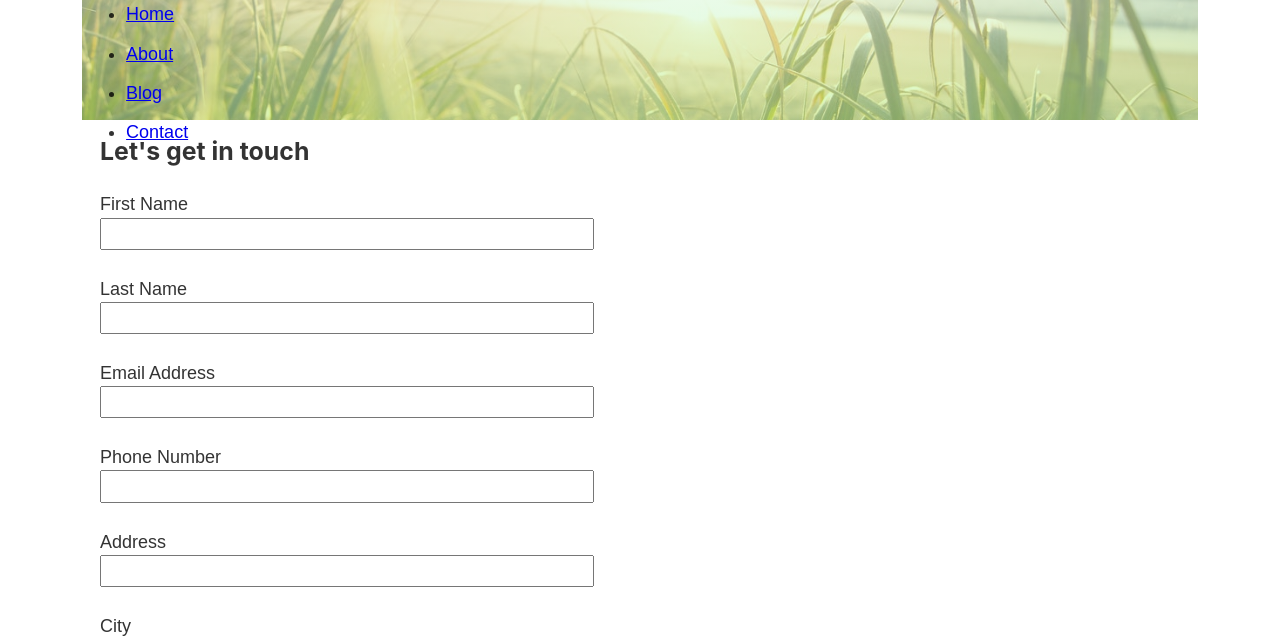
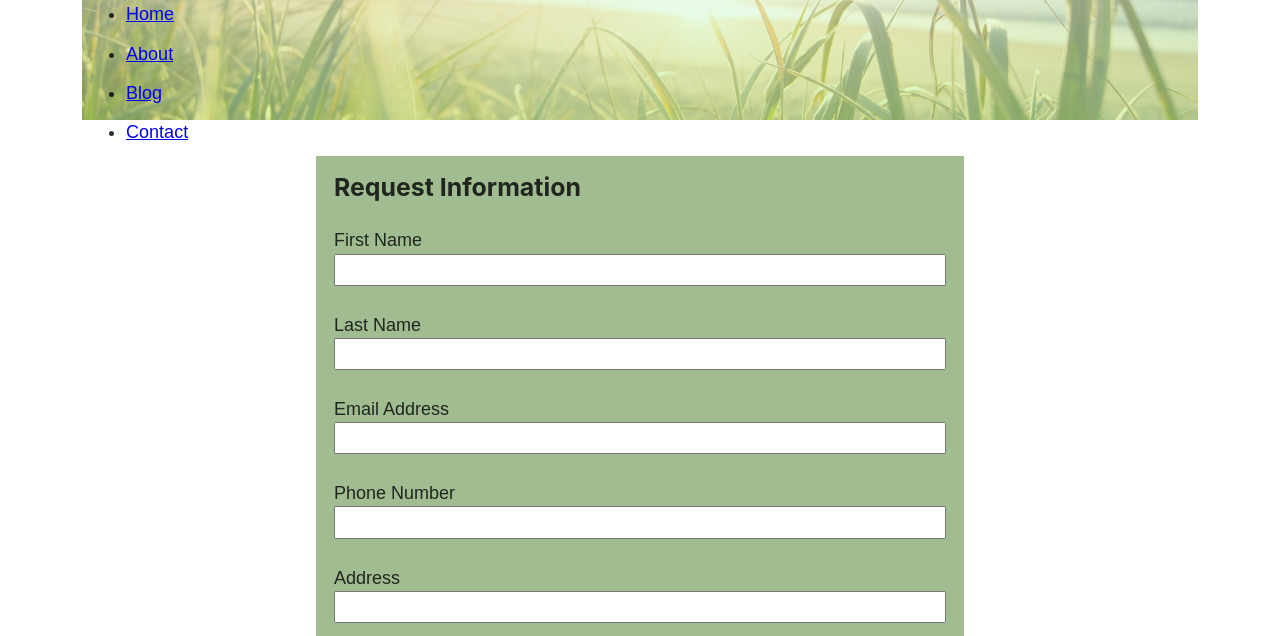
Before and after one commit to enaiman1/Sunshine-Pines, a Gatsby site: page /contact in a window 1280 px wide. Shown: the part 138-774 px from the top of the page. Built offline with nearby package versions, Linux system fonts and the light colour scheme; Gatsby itself is replaced by a stand-in of ours.

Commit message:
added more styles

```diff
--- a/src/pages/contact.js
+++ b/src/pages/contact.js
@@ -9,8 +9,8 @@ const ContactPage = () => {
       <Head title="Contact" />
       <main className={contactStyles.contactContainer}>
         <div className={contactStyles.wrapper}>
-            <div >
-          <h3>Let's get in touch</h3>
+            <div className={contactStyles.formBody}>
+          <h3>Request Information</h3>
           <form method="POST">
             <p>
               <label htmlFor="first">First Name</label>
--- a/src/pages/contact.module.scss
+++ b/src/pages/contact.module.scss
@@ -1,12 +1,22 @@
 .contactContainer {
     // width: 70%;
     padding: 1rem;
+
 }
 
-.wrapper {
-    display: grid;
-    grid-template-columns: max-content min-content;
+.formBody {
+    width: 60%;
+   background-color: hsla(98, 87%, 22%, 0.447);
+margin: 1rem auto;
+padding: 1rem;
+
+@media only screen and (max-width: 600px) {
+    width: 100%;
+    // margin: 0;
+     }
 }
+
+
 
 input:focus,
 textarea:focus {
```
